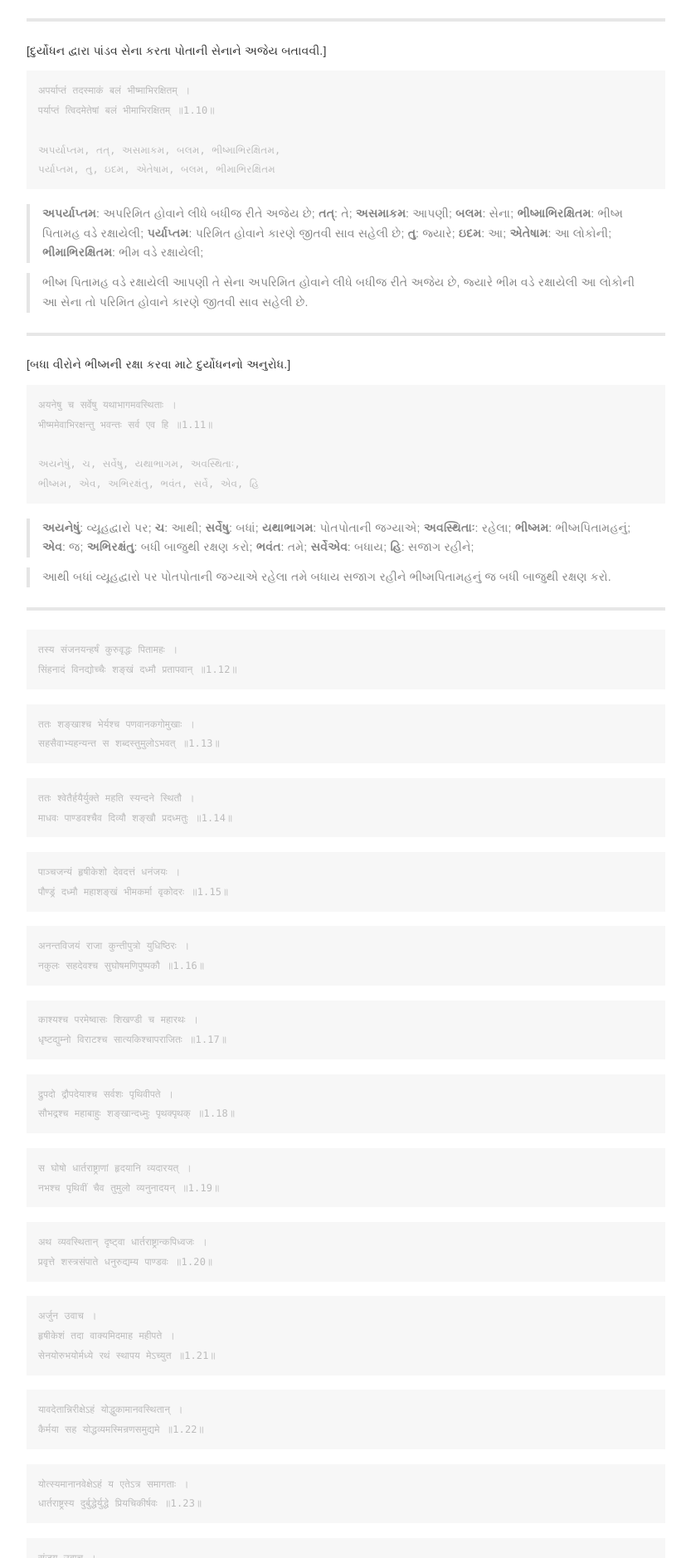
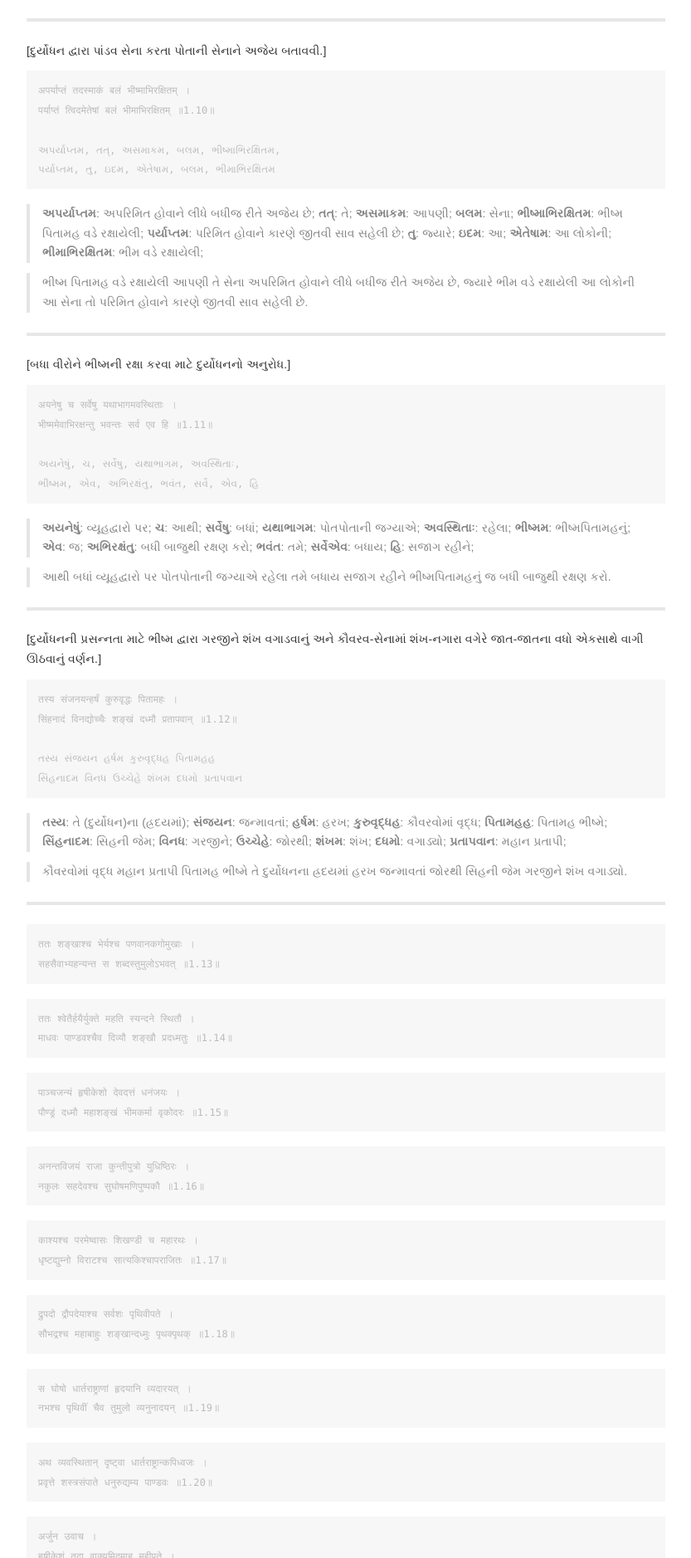
Before and after one commit to bhaveshpp/gita, a Jekyll site: the page built from _adhyay/adhyay1.md, in a window 1280 px wide. Shown: the part 3122-5000 px from the top of the page at 83% size, without its empty margins (223-1056 px from the left). Built offline with Jekyll 4.4.1, drawn with Linux system fonts in a browser that asks for light colours; some of the changed text lies outside the part shown.

Commit message:
૧૨th shlok with pronounce and translation.

````diff
--- a/_adhyay/adhyay1.md
+++ b/_adhyay/adhyay1.md
@@ -165,11 +165,20 @@ permalink: adhyay/1
 
 ----------
 
+[દુર્યોધનની પ્રસન્નતા માટે ભીષ્મ દ્વારા ગરજીને શંખ વગાડવાનું અને કૌવરવ-સેનામાં શંખ-નગારા વગેરે જાત-જાતના વધો એકસાથે વાગી ઊઠવાનું વર્ણન.]
+
 ```
 तस्य संजनयन्हर्षं कुरुवृद्धः पितामहः ।
 सिंहनादं विनद्योच्चैः शङ्खं दध्मौ प्रतापवान् ॥1.12॥
+
+તસ્ય સંજયન હર્ષમ કુરુવૃદ્ધહ પિતામહહ
+સિંહનાદમ વિનધ ઉચ્ચેહે શંખમ દધમો પ્રતાપવાન
 ```
->
+> **તસ્ય**: તે (દુર્યોધન)ના (હ્રદયમાં); **સંજયન**: જન્માવતાં; **હર્ષમ**: હરખ; **કુરુવૃદ્ધહ**: કૌવરવોમાં વૃદ્ધ; **પિતામહહ**: પિતામહ ભીષ્મે; **સિંહનાદમ**: સિહની જેમ; **વિનધ**: ગરજીને; **ઉચ્ચેહે**: જોરથી; **શંખમ**: શંખ; **દધમો**: વગાડ્યો; **પ્રતાપવાન**: મહાન પ્રતાપી;
+
+> કૌવરવોમાં વૃદ્ધ મહાન પ્રતાપી પિતામહ ભીષ્મે તે દુર્યોધનના હ્રદયમાં હરખ જન્માવતાં જોરથી સિહની જેમ ગરજીને શંખ વગાડ્યો.
+
+----------
 
 ```
 ततः शङ्खाश्च भेर्यश्च पणवानकगोमुखाः ।
````
